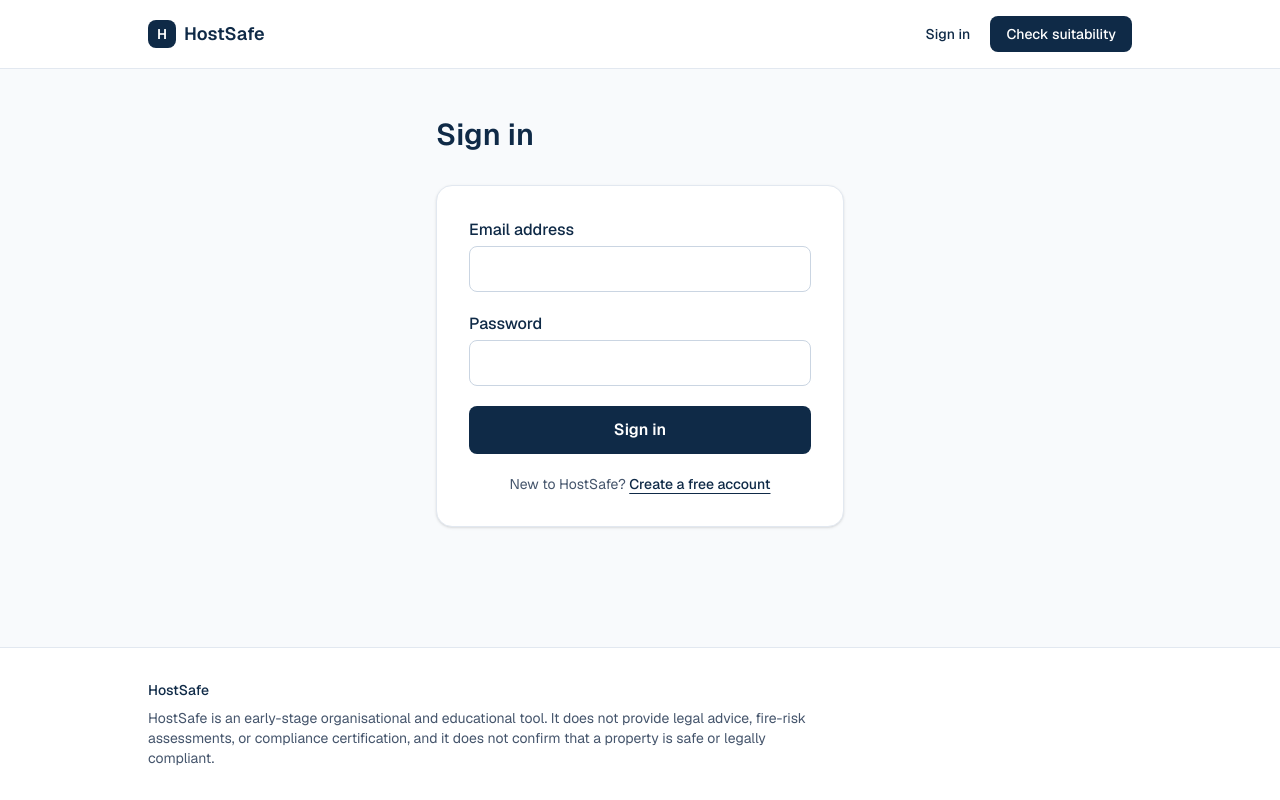
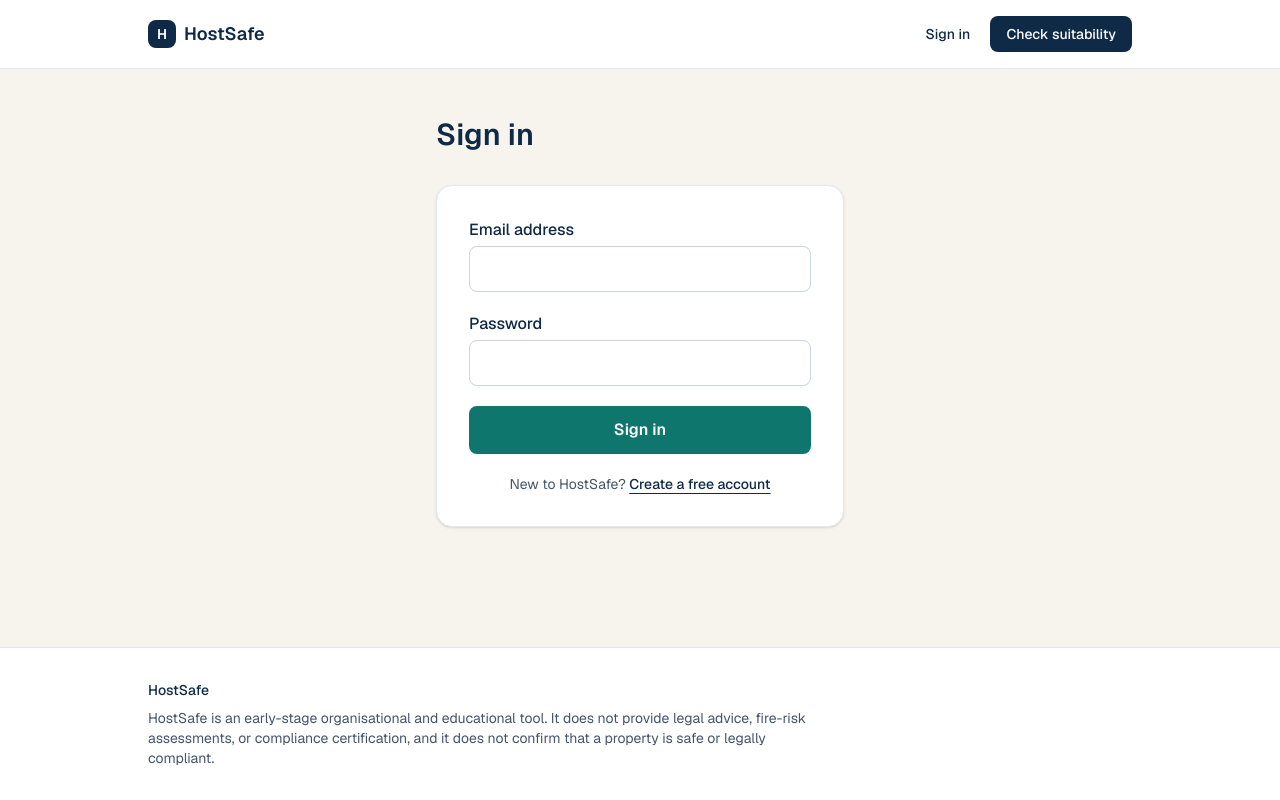
Before and after one commit to charleyjud09-hue/Host-safe, a Next.js app: page /sign-in in a window 1280 px wide. Built offline with nearby package versions, Linux system fonts and the light colour scheme; no server answers.

Commit message:
style: warm theme for sign-in and sign-up

```diff
--- a/app/sign-in/page.tsx
+++ b/app/sign-in/page.tsx
@@ -1,5 +1,6 @@
 import type { Metadata } from "next";
 import AuthForm from "@/components/AuthForm";
+import AppShell from "@/components/AppShell";
 import Footer from "@/components/Footer";
 import Header from "@/components/Header";
 
@@ -17,7 +18,7 @@ export default async function SignInPage({
   return (
     <>
       <Header />
-      <main className="flex-1">
+      <AppShell>
         <div className="mx-auto max-w-md px-5 py-12">
           <h1 className="text-3xl font-semibold text-navy">Sign in</h1>
           {notice === "confirm-failed" && (
@@ -34,7 +35,7 @@ export default async function SignInPage({
             <AuthForm mode="sign-in" />
           </div>
         </div>
-      </main>
+      </AppShell>
       <Footer />
     </>
   );
--- a/app/sign-up/page.tsx
+++ b/app/sign-up/page.tsx
@@ -1,5 +1,6 @@
 import type { Metadata } from "next";
 import AuthForm from "@/components/AuthForm";
+import AppShell from "@/components/AppShell";
 import Footer from "@/components/Footer";
 import Header from "@/components/Header";
 
@@ -11,7 +12,7 @@ export default function SignUpPage() {
   return (
     <>
       <Header />
-      <main className="flex-1">
+      <AppShell>
         <div className="mx-auto max-w-md px-5 py-12">
           <h1 className="text-3xl font-semibold text-navy">
             Create a free account
@@ -24,7 +25,7 @@ export default function SignUpPage() {
             <AuthForm mode="sign-up" />
           </div>
         </div>
-      </main>
+      </AppShell>
       <Footer />
     </>
   );
--- a/components/AuthForm.tsx
+++ b/components/AuthForm.tsx
@@ -71,7 +71,7 @@ export default function AuthForm({ mode }: { mode: "sign-in" | "sign-up" }) {
       <button
         type="submit"
         disabled={pending}
-        className="w-full rounded-lg bg-navy px-6 py-3 font-semibold text-white hover:bg-navy-light disabled:opacity-60"
+        className="w-full rounded-lg bg-action px-6 py-3 font-semibold text-white hover:bg-action-hover disabled:opacity-60"
       >
         {pending
           ? "Please wait..."
```
